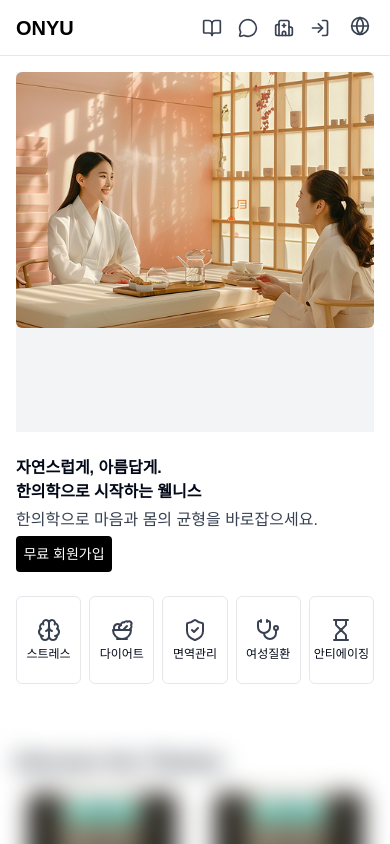
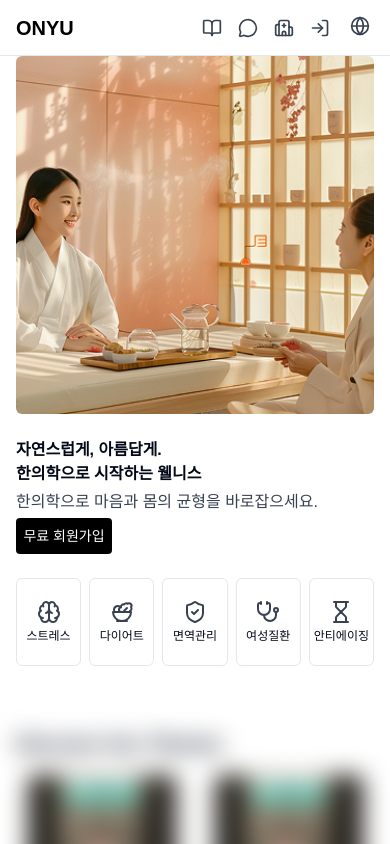
Before and after one commit to Sehee-Jang/meditrip-web, a Next.js app: page /ko in a window 390 px wide. Shown: the top 844 px of the page. Built offline with nearby package versions, Linux system fonts and the light colour scheme; no server answers; the database is empty.

Commit message:
refactor: HeroSection내 모바일 버전 Carousel 영역 수정

```diff
--- a/src/components/main/HeroSection.tsx
+++ b/src/components/main/HeroSection.tsx
@@ -15,24 +15,18 @@ export default function HeroSection() {
   const t = useTranslations("hero-section");
 
   return (
-    <section className='md:py-10 md:mb-10 md:bg-gray-100 '>
-      <Container className='md:flex md:justify-between md:items-center py-4'>
+    <section className='md:py-10 md:mb-10 md:bg-gray-100'>
+      <Container className='md:flex md:justify-between md:items-center md:py-4'>
         {/* Carousel 영역 */}
-        <div className='w-full bg-gray-100 md:bg-gray-300 md:w-1/2 h-64 h-[360px]'>
-          <Carousel
-            opts={{ loop: true }}
-            plugins={[
-              Autoplay({
-                delay: 3000,
-              }),
-            ]}
-          >
+        <div className='w-full md:w-1/2 md:h-[360px]'>
+          <Carousel opts={{ loop: true }} plugins={[Autoplay({ delay: 3000 })]}>
             <CarouselContent>
               {[1, 2, 3].map((item) => (
                 <CarouselItem key={item}>
-                  <div className='relative w-full h-64 md:h-[360px] overflow-hidden rounded-md'>
+                  {/* 모바일: 정사각형 / 데스크탑: 고정 높이 */}
+                  <div className='relative w-full aspect-square md:aspect-auto md:h-[360px] overflow-hidden rounded-md'>
                     <Image
-                      src={`/images/hero${item}.png`} // 실제 이미지 경로로 교체
+                      src={`/images/hero${item}.png`}
                       alt={`슬라이드 ${item}`}
                       fill
                       className='object-cover'
```
